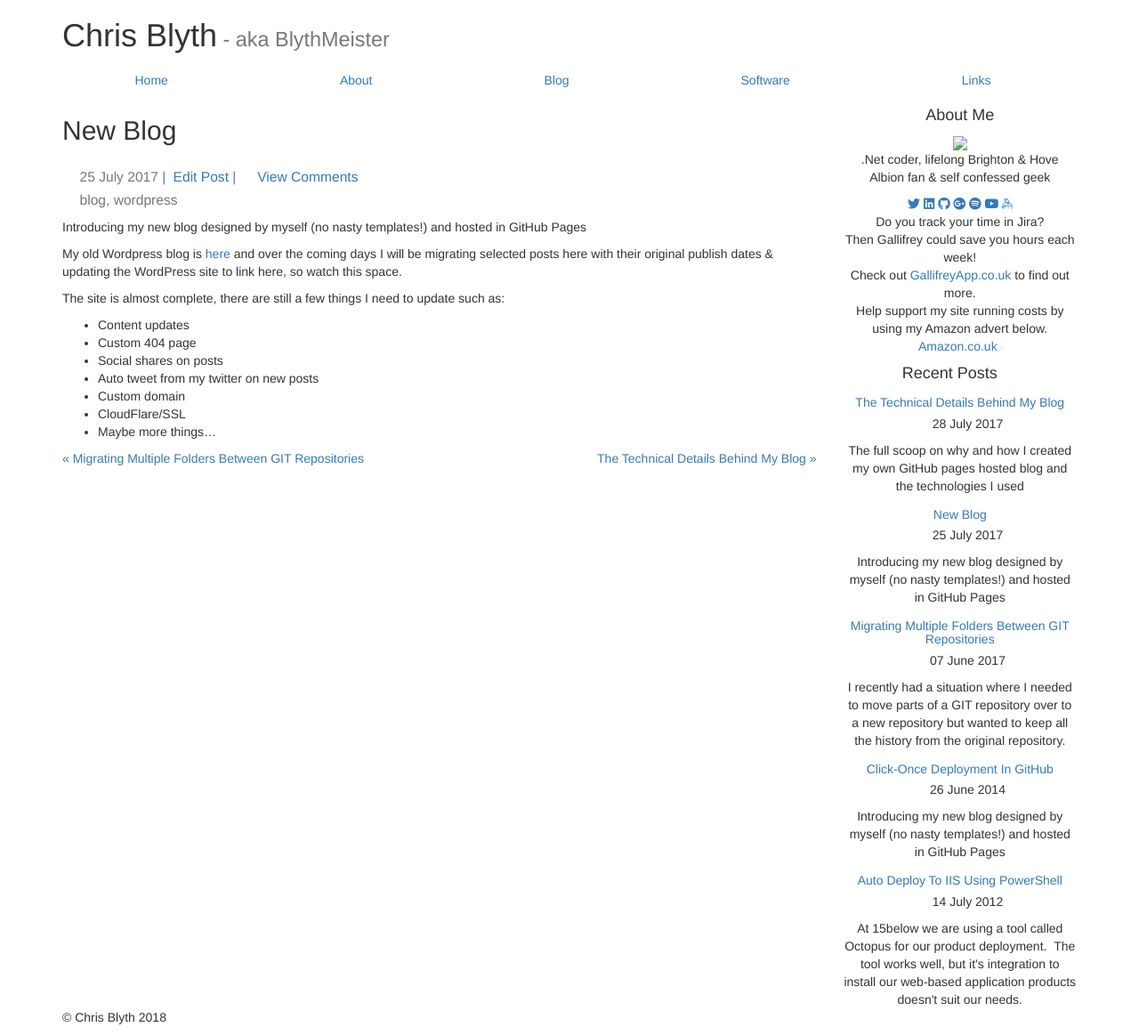
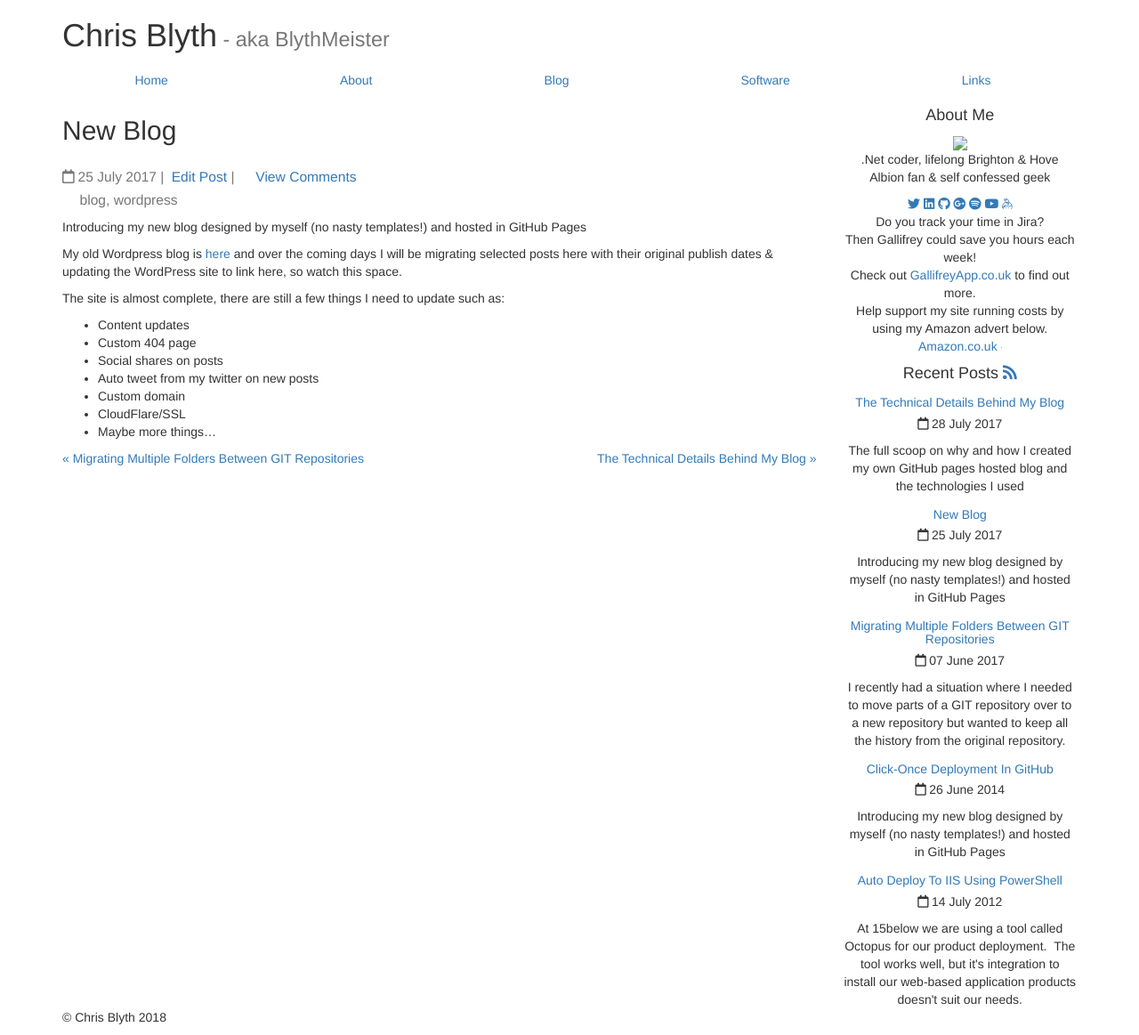
Before and after one commit to BlythMeister/blyth.me.uk, a Jekyll site: the page built from _posts/2017-07-25-new-blog.md, in a window 1280 px wide. Shown: the whole page at 89% size. Built offline with Jekyll 4.4.1, drawn with Linux system fonts in a browser that asks for light colours; nearby versions of some CDN libraries; comment, search, counter and statistics services are not loaded.

Commit message:
Icon fixes

```diff
--- a/_includes/postmeta.html
+++ b/_includes/postmeta.html
@@ -1,5 +1,5 @@
 <small>
-    <span class="date"><i class="fab fa-calendar">&nbsp;</i>{{ post.date | date: "%d %B %Y" }}</span>
+    <span class="date"><i class="far fa-calendar">&nbsp;</i>{{ post.date | date: "%d %B %Y" }}</span>
     <span> | </span>
     <span class="edit"><i class="fab fa-pencil">&nbsp;</i><a href="https://github.com/BlythMeister/blyth.me.uk/edit/master/{{ post.path }}" target="_blank">Edit Post</a></span>
     {% if post.comments %}
--- a/_includes/sidebar.html
+++ b/_includes/sidebar.html
@@ -29,7 +29,7 @@
     <img src="//ir-uk.amazon-adsystem.com/e/ir?t=blythmeister-21&l=ur2&o=2" width="1" height="1" border="0" alt="" style="border:none !important; margin:0px !important;" />
 </div>
 <div class="bottomItem">
-    <h4>Recent Posts <a href="{{ site.url }}/feed.xml" class="fab fa-rss"></a></h4>
+    <h4>Recent Posts <a href="{{ site.url }}/feed.xml" class="fas fa-rss"></a></h4>
     {% assign publishedPosts = site.posts | where: 'show', 'true' %}
     {% for post in publishedPosts  limit:5 %}
     <div class="media {% if forloop.last == false %}media-underline{% endif %}">
@@ -37,7 +37,7 @@
             <a href="{{ post.url }}">
                 <h5 class="media-heading">{{ post.title }}</h5>
             </a>
-            <p><i class="fab fa-calendar">&nbsp;</i>{{ post.date | date: "%d %B %Y" }}</p>
+            <p><i class="far fa-calendar">&nbsp;</i>{{ post.date | date: "%d %B %Y" }}</p>
             {{ post.excerpt }}
         </div>
     </div>
--- a/blog/index.html
+++ b/blog/index.html
@@ -7,7 +7,7 @@ comments: true
 NOTE: This has to be HTML for the paginator to work
 {% endcomment %}
 
-<h2>Blog Posts <a href="{{ site.url }}/feed.xml" class="fab fa-rss"></a></h2>
+<h2>Blog Posts <a href="{{ site.url }}/feed.xml" class="fas fa-rss"></a></h2>
 
 {% for post in paginator.posts %}
 <div class="{% if forloop.last == false %}devide-bottom{% endif %}">
--- a/css/styles.css
+++ b/css/styles.css
@@ -166,7 +166,7 @@ body {
     color: #1ED760;
 }
 
-.fab.fa-rss {
+.fas.fa-rss {
     background: #FF6600;
     color: #FFFFFF;
 }
```
